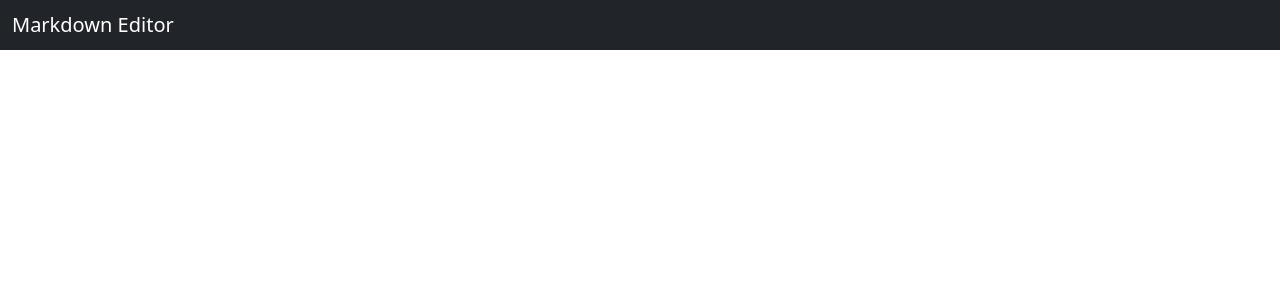
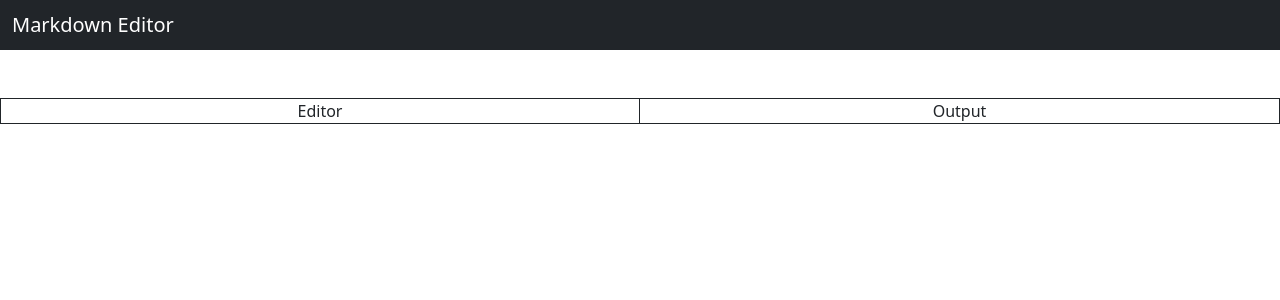
Before and after one commit to AmlanJSarmah/markdown-editor, a React (Create React App) app: page / in a window 1280 px wide. Shown: the top 300 px of the page. Built offline with nearby package versions, Linux system fonts and the light colour scheme.

Commit message:
Created the basic bare born version of Editor Component

```diff
--- a/public/index.html
+++ b/public/index.html
@@ -22,7 +22,7 @@
       crossorigin="anonymous"
     ></script>
     <link rel="manifest" href="%PUBLIC_URL%/manifest.json" />
-    <title>React App</title>
+    <title>Markdown Editor</title>
   </head>
   <body>
     <noscript>You need to enable JavaScript to run this app.</noscript>
--- a/src/App.tsx
+++ b/src/App.tsx
@@ -1,12 +1,14 @@
-import React from 'react';
-import {Header} from './components/Header'
+import React from "react";
+import { Header } from "./components/Header";
+import { Editor } from "./components/Editor";
 
-const App:React.FC = () => {
+const App: React.FC = () => {
   return (
     <div className="App">
-      <Header/>
+      <Header />
+      <Editor />
     </div>
   );
-}
+};
 
 export default App;
--- /dev/null
+++ b/src/components/Editor.tsx
@@ -0,0 +1,19 @@
+import React from "react";
+
+export const Editor: React.FC = () => {
+  return (
+    <div className="container-xxl mt-5">
+      <div className="row justify-content-between border border-dark">
+        <div
+          className="col-6 p-0 text-center border-end border-dark"
+          id="editor"
+        >
+          Editor
+        </div>
+        <div className="col-6 p-0 text-center" id="output">
+          Output
+        </div>
+      </div>
+    </div>
+  );
+};
```
